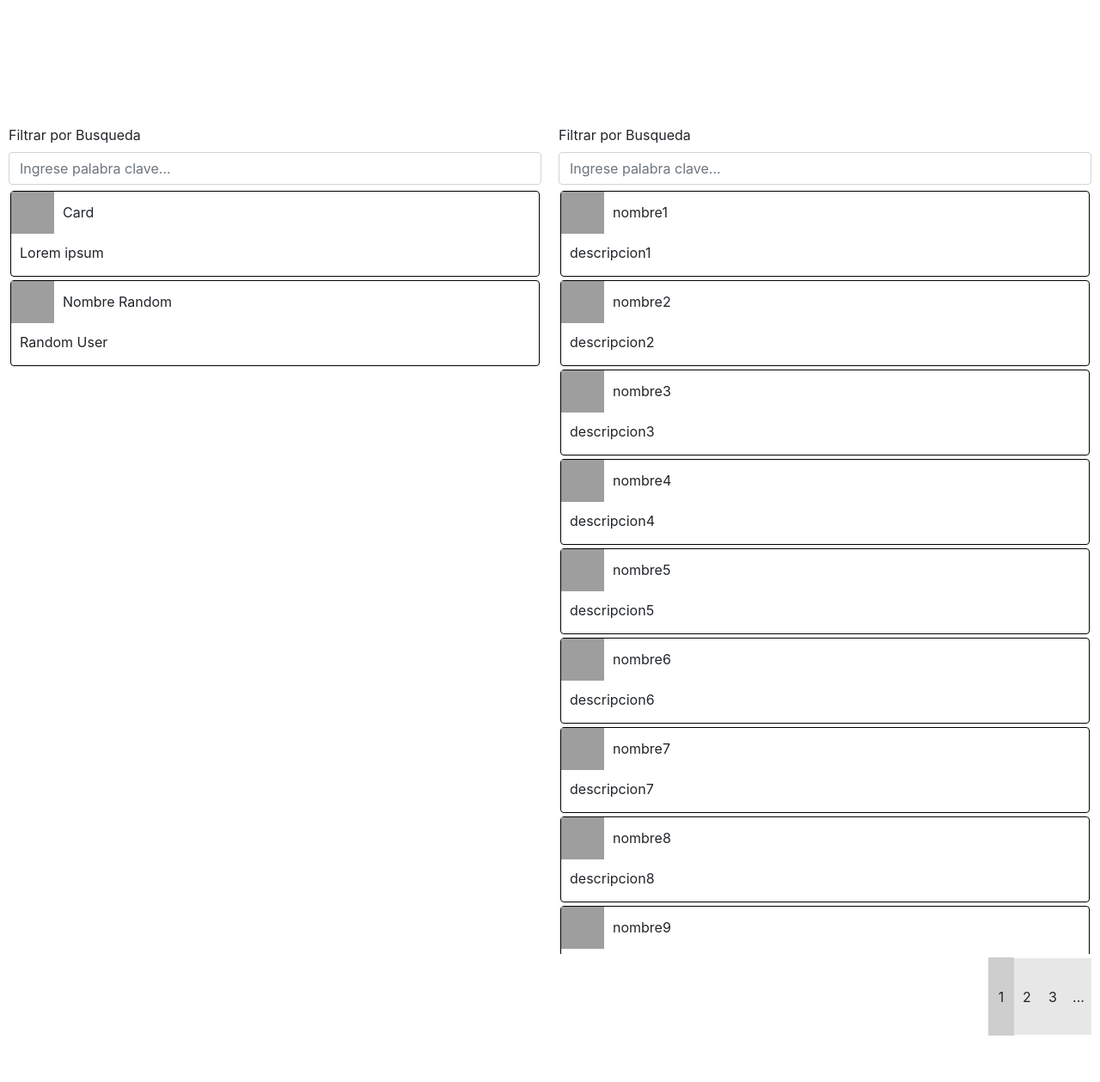
After one commit to jhoendryb/buscadorDinamico, a PHP site: page /index.html in a window 1280 px wide. The commit adds this page. Shown: the top 1259 px of the page at 86% size. Run offline with PHP 8.4, Linux system fonts and the light colour scheme; grey boxes are pictures that could not be loaded.

Commit message:
Update Paginacion

```diff
--- /dev/null
+++ b/index.html
@@ -0,0 +1,66 @@
+<!DOCTYPE html>
+<html lang="en">
+
+<head>
+    <meta charset="UTF-8">
+    <meta name="viewport" content="width=device-width, initial-scale=1.0">
+    <title>Document</title>
+    <link rel="stylesheet" href="https://cdnjs.cloudflare.com/ajax/libs/normalize/8.0.1/normalize.min.css"
+        integrity="sha512-NhSC1YmyruXifcj/KFRWoC561YpHpc5Jtzgvbuzx5VozKpWvQ+4nXhPdFgmx8xqexRcpAglTj9sIBWINXa8x5w=="
+        crossorigin="anonymous" referrerpolicy="no-referrer" />
+    <link rel="stylesheet" href="https://cdn.jsdelivr.net/npm/bootstrap@4.3.1/dist/css/bootstrap.min.css"
+        integrity="sha384-ggOyR0iXCbMQv3Xipma34MD+dH/1fQ784/j6cY/iJTQUOhcWr7x9JvoRxT2MZw1T" crossorigin="anonymous">
+    <link rel="stylesheet" href="./src/css/index.css">
+</head>
+
+<body>
+
+    <div class="app">
+        <section class="app-search">
+            <search class="content-search">
+                <label for="usuario_id"> Filtrar por Busqueda</label>
+                <input type="search" id="input-search" class="form-control input-lg"
+                    placeholder="Ingrese palabra clave...">
+            </search>
+            <main class="content-items">
+                <div class="search" data-name="Filtrar Nombre" data-descripcion="Filtrar Sub Nombre">
+                    <div class="card">
+                        <img src="https://unavatar.io/uwu" alt="#perfil" class="img">
+                        <div class="title">Card</div>
+                        <div class="content">Lorem ipsum</div>
+                    </div>
+                </div>
+                <div class="search">
+                    <div class="card">
+                        <img src="https://unavatar.io/uwu" alt="#perfil" class="img">
+                        <div class="title">Nombre Random</div>
+                        <div class="content">Random User</div>
+                    </div>
+                </div>
+            </main>
+        </section>
+    </div>
+
+    <div class="app">
+        <section class="app-search">
+            <search class="content-search">
+                <label for="usuario_id"> Filtrar por Busqueda</label>
+                <input type="search" id="input-search2" class="form-control input-lg"
+                    placeholder="Ingrese palabra clave...">
+            </search>
+        </section>
+    </div>
+
+
+    <script src="https://code.jquery.com/jquery-3.7.0.min.js"
+        integrity="sha256-2Pmvv0kuTBOenSvLm6bvfBSSHrUJ+3A7x6P5Ebd07/g=" crossorigin="anonymous"></script>
+    <script src="https://cdn.jsdelivr.net/npm/popper.js@1.14.7/dist/umd/popper.min.js"
+        integrity="sha384-UO2eT0CpHqdSJQ6hJty5KVphtPhzWj9WO1clHTMGa3JDZwrnQq4sF86dIHNDz0W1" crossorigin="anonymous">
+    </script>
+    <script src="https://cdn.jsdelivr.net/npm/bootstrap@4.3.1/dist/js/bootstrap.min.js"
+        integrity="sha384-JjSmVgyd0p3pXB1rRibZUAYoIIy6OrQ6VrjIEaFf/nJGzIxFDsf4x0xIM+B07jRM" crossorigin="anonymous">
+    </script>
+    <script src="./src/js/index.js"></script>
+</body>
+
+</html>
--- a/src/css/index.css
+++ b/src/css/index.css
@@ -12,6 +12,7 @@ html {
     flex-direction: column;
     justify-content: center;
     align-items: center;
+    flex-direction: row;
 }
 
 .app {
@@ -87,8 +88,9 @@ html {
     cursor: pointer;
 }
 
-.app-search .content-index ul li:nth-child(1) {
-    width: 35px;
+.app-search .content-index ul li.active {
+    height: 102%;
+    background-color: rgb(207, 206, 206);
 }
 
 /* --- */
--- a/src/js/index.js
+++ b/src/js/index.js
@@ -12,7 +12,7 @@
 // });
 
 const contentSearch = {
-    onSearch: async function (params) {
+    onSearch: function (params) {
         const { search, pagination, personalError, element } = params;
         let { data, dataElement, dataOrigin, pageInitial } = params;
 
@@ -38,20 +38,6 @@ const contentSearch = {
                 parent_container.appendChild(main);
             }
 
-            if (data || dataOrigin) {
-                main.innerHTML = "";
-            }
-
-            if (data) {
-                let keys = Object.keys(data);
-
-                keys.forEach(function (key) {
-                    let row = data[key];
-                    let item = contentSearch.itemPrinter(row, params);
-                    main.appendChild(item);
-                });
-            }
-
             if (!dataElement) {
                 let dataSearch = main.querySelectorAll('.search');
                 dataSearch.forEach(elementIndexado => {
@@ -72,18 +58,8 @@ const contentSearch = {
                 dataElement = dataSearch;
             }
 
-            if (typeof element == "undefined") {
-                function handleKeyUp() {
             if (data || dataOrigin) {
-                        contentSearch.searchIndex(params);
-                    } else {
-                        contentSearch.searchDataSet(params);
-                    }
-                }
-
-                el.addEventListener("keyup", handleKeyUp);
-
-                params.element = el;
+                main.innerHTML = "";
             }
 
             if (pagination) {
@@ -101,64 +77,103 @@ const contentSearch = {
 
                 if (typeof pageInitial == "undefined") {
                     function handleClick() {
-                        let { pageInitial } = params;
-                        let pageStart = 1;
-                        if (typeof pageInitial != "undefined") {
-                            pageStart = event.target.dataset.page;
-                            console.log(pageStart);
-                        }
-                        ul.innerHTML = "";
-                        let items = data || dataElement;
-                        let countPage = Math.ceil((items.length || Object.keys(items).length) / 10);
+                        let evento = 1;
 
-                        let li = document.createElement("li");
-                        li.innerHTML = `<i class="fa fa-chevron-left" aria-hidden="true"></i>`;
-                        ul.appendChild(li);
-                        let index = 1;
-                        while (index <= countPage) {
-                            if (index < 4) {
-                                li = document.createElement("li");
-                                li.innerHTML = index;
-                                li.dataset.page = index;
-                                ul.appendChild(li);
-                                li.addEventListener("click", handleClick);
-                            }
-                            index++;
-                        }
-                        li = document.createElement("li");
-                        li.innerHTML = `<span>...</span>`;
-                        ul.appendChild(li);
-                        li = document.createElement("li");
-                        li.innerHTML = `<i class="fa fa-chevron-right" aria-hidden="true"></i>`;
-                        ul.appendChild(li);
-                        const indexStart = ((pageStart - 1) * 10);
-                        const indexEnd = (pageStart * 10);
-                        console.log(indexStart, indexEnd);
-                        let dataIndexado = Object.values(items).slice(indexStart, indexEnd);
+                        if (event) evento = parseInt(event.target.dataset.page);
+
+                        let newData = contentSearch.paginationDinamica(params, evento);
 
                         if (data || dataOrigin) {
                             main.innerHTML = "";
                         }
 
-                        let keysIndexado = Object.keys(dataIndexado);
-                        console.log(keysIndexado);
+                        let keysIndexado = Object.keys(newData);
                         keysIndexado.forEach(function (key) {
-                            let row = dataIndexado[key];
+                            let row = newData[key];
                             let item = contentSearch.itemPrinter(row, params);
                             main.appendChild(item);
                         });
 
+                        ul.innerHTML = "";
+                        let items = data || dataElement;
+                        let countPage = Math.ceil((items.length || Object.keys(items).length) / 10);
 
-                        console.log("Me dieron click ?");
+                        let index = (evento == 1 ? evento : (evento == countPage ? (evento - 2) : (evento - 1))) || 1;
+                        let contadorPage = 1;
+                        while (index <= countPage) {
 
-                        params.pageInitial = pageStart;
+                            if (contadorPage < 4) {
+                                li = document.createElement("li");
+                                li.innerHTML = index;
+                                li.dataset.page = index;
+
+                                if (index == evento) {
+                                    li.classList.add("active");
                                 }
-                    console.log("Si?");
-                    handleClick();
+
+                                ul.appendChild(li);
+
+                                if (index != evento) {
+                                    li.addEventListener("click", handleClick);
+                                }
+                            }
+                            index++;
+                            contadorPage++;
+                        }
+
+                        if (countPage > 3) {
+                            li = document.createElement("li");
+                            li.innerHTML = `<span>...</span>`;
+                            ul.appendChild(li);
                         }
 
                     }
+
+                    params.funcionPagination = () => handleClick();
+                }
+
+                let { funcionPagination } = params;
+                funcionPagination();
+            }
+
+            if (typeof element == "undefined") {
+                function handleKeyUp() {
+                    if (data || dataOrigin) {
+                        contentSearch.searchIndex(params);
+                    } else {
+                        contentSearch.searchDataSet(params);
+                    }
+                }
+
+                el.addEventListener("keyup", handleKeyUp);
+
+                params.element = el;
+            }
+
+            if (data && !pagination) {
+                let keys = Object.keys(data);
+
+                keys.forEach(function (key) {
+                    let row = data[key];
+                    let item = contentSearch.itemPrinter(row, params);
+                    main.appendChild(item);
                 });
+            }
+        });
+
+        contentSearch.ejemplo();
+    },
+    paginationDinamica: function (params, pageActual) {
+        let { data, dataElement } = params;
+
+        let pageStart = pageActual || 1;
+        const indexStart = ((pageStart - 1) * 10);
+        const indexEnd = (pageStart * 10);
+
+        let items = data || dataElement;
+        let dataIndexado = Object.values(items).slice(indexStart, indexEnd);
+
+        return dataIndexado;
     },
     ajax: function () { },
     itemPrinter: function (row, params) {
@@ -224,10 +239,9 @@ const contentSearch = {
         dataElement.forEach(element => {
             let dataSet = element.dataset;
             let keys = Object.keys(dataSet);
-            let isSearch = keys.findIndex(key => {
-                if (dataSet[key].indexOf(search) != -1)
-                    return true
-            });
+            let isSearch = keys.findIndex(key => dataSet[key].toLowerCase().indexOf(search) != -1);
+
+            console.log(isSearch);
 
             if (isSearch === -1)
                 element.style.display = "none";
@@ -235,6 +249,8 @@ const contentSearch = {
             if (isSearch != -1)
                 element.style.display = "flex";
         });
+
+        contentSearch.ejemplo();
     },
     onError: function (err, personalError) {
         let errors = {
@@ -250,24 +266,30 @@ const contentSearch = {
 
         return errors
     },
+    ejemplo: function () {
+        console.log("prueba");
+    }
 };
 
 // SOLO ESTO
-// contentSearch.onSearch({
-//     search: "#input-search",
-//     pagination: true
-// })
+contentSearch.onSearch({
+    search: "#input-search",
+    pagination: false
+});
+
+contentSearch.ejemplo = function () {
+    console.log("prueba2");
+}
 
 let datos = {};
 for (let s = 0; s < 50; s++) {
     datos[s] = {
-        name: `nombre${(s+1)}`,
+        name: `nombre${(s + 1)}`,
         descripcion: `descripcion${(s + 1)}`
     };
 }
-
 contentSearch.onSearch({
-    search: "#input-search", // el elemento del input
+    search: "#input-search2",
     pagination: true,
     // personalError: {
     //     [1]: "Input Search no encontrado, mensaje modificado"
@@ -287,3 +309,27 @@ contentSearch.onSearch({
     },
     data: datos
 });
+
+
+
+// contentSearch.onSearch({
+//     search: "#input-search", // el elemento del input
+//     pagination: true,
+//     // personalError: {
+//     //     [1]: "Input Search no encontrado, mensaje modificado"
+//     // },
+//     personalItems: function (row) { // la card personalizada
+//         let card;
+//         if (row) {
+//             card = `
+//                 <div class="card">
+//                     <img src="https://unavatar.io/banner" alt="#perfil" class="img">
+//                     <div class="title">${row.name}</div>
+//                     <div class="content">${row.descripcion}</div>
+//                 </div>
+//             `;
+//         }
+//         return card;
+//     },
+//     data: datos
+// });
```
Also changed, not shown: index.php (deleted, +0 -117 lines). Lines whose indentation alone changed are shown as unchanged.
